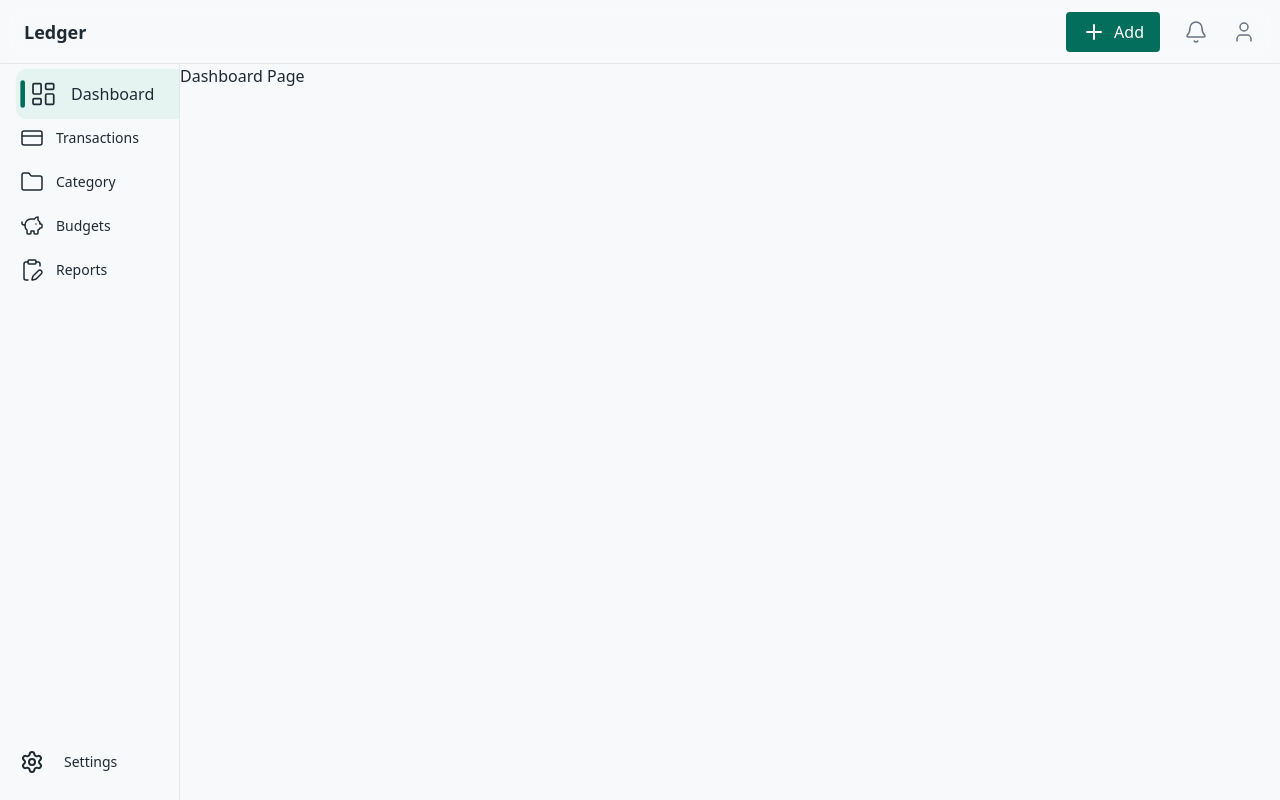
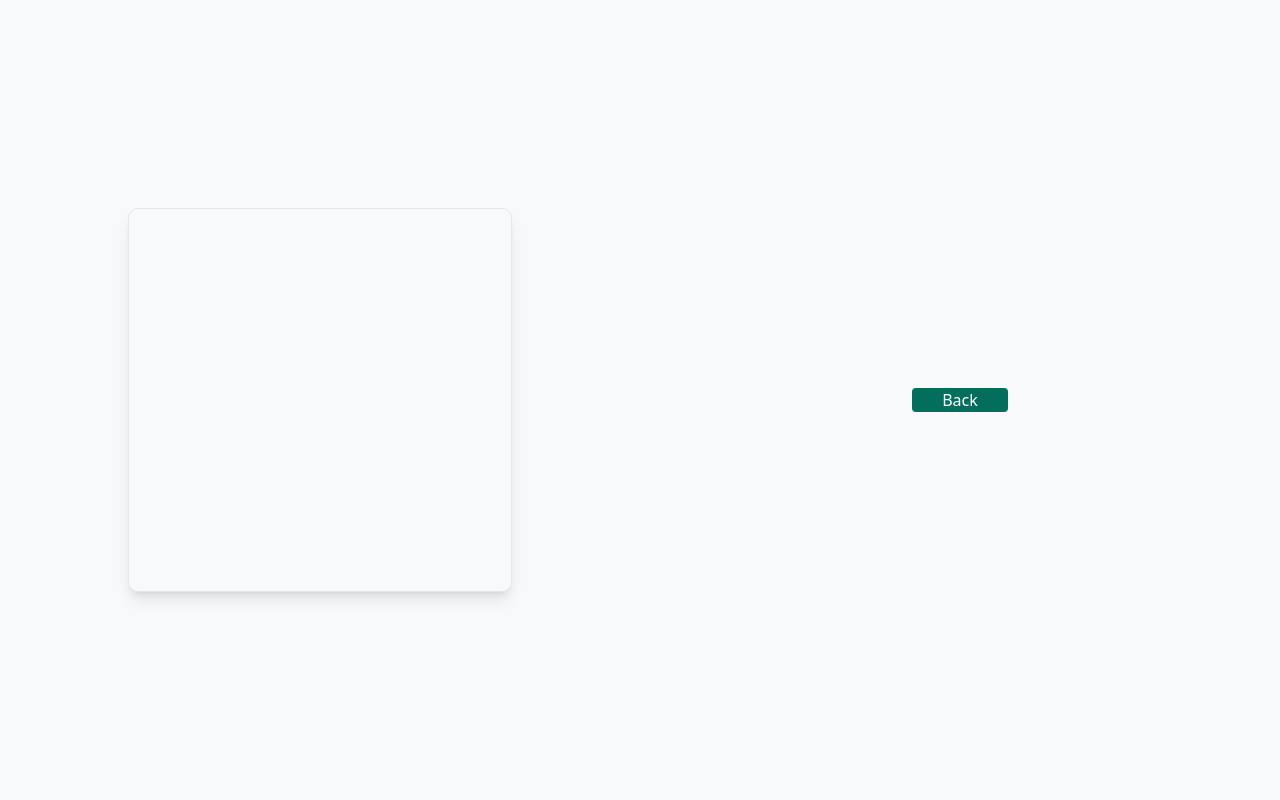
Before and after one commit to mdmdelgado00/ledger-app, a React (Vite) app: page / in a window 1280 px wide. Before the commit this address led to /dashboard. Built offline with nearby package versions, Linux system fonts and the light colour scheme.

Commit message:
motion sandboxing

```diff
--- a/package.json
+++ b/package.json
@@ -21,6 +21,7 @@
   },
   "devDependencies": {
     "@eslint/js": "^9.39.1",
+    "@hookform/resolvers": "^5.2.2",
     "@tailwindcss/vite": "^4.1.18",
     "@types/node": "^24.10.4",
     "@types/react": "^19.2.5",
@@ -34,12 +35,15 @@
     "eslint-plugin-react-hooks": "^7.0.1",
     "eslint-plugin-react-refresh": "^0.4.24",
     "globals": "^16.5.0",
+    "motion": "^12.24.10",
     "postcss": "^8.5.6",
     "prettier": "^3.7.4",
+    "react-hook-form": "^7.70.0",
     "tailwindcss": "^4.1.18",
     "tw-animate-css": "^1.4.0",
     "typescript": "~5.9.3",
     "typescript-eslint": "^8.46.4",
-    "vite": "^7.2.4"
+    "vite": "^7.2.4",
+    "zod": "^4.3.5"
   }
 }
--- a/src/app/App.tsx
+++ b/src/app/App.tsx
@@ -1,14 +1,7 @@
 import "../styles/general.css";
-import { GeneralLayout } from "./layout/generalLayout";
 
 function App() {
-  return (
-    <>
-      <GeneralLayout>
-        <div>Your app content goes here</div>
-      </GeneralLayout>
-    </>
-  );
+  return <></>;
 }
 
 export default App;
--- a/src/app/main.tsx
+++ b/src/app/main.tsx
@@ -1,7 +1,7 @@
 import { StrictMode } from "react";
 import { createRoot } from "react-dom/client";
+import App from "./App.tsx";
 import "./styles/general.css";
-import App from "./App.tsx";
 
 createRoot(document.getElementById("root")!).render(
   <StrictMode>
--- /dev/null
+++ b/src/app/pages/authPage.tsx
@@ -0,0 +1,38 @@
+import { LoginCard } from "@features/auth/components/LoginCard";
+import { motion } from "motion/react";
+import { useState } from "react";
+
+export default function AuthPage() {
+  const [showSignUp, setShowSignUp] = useState(false);
+
+  return (
+    <main className="flex min-h-screen bg-background">
+      <div className="flex-1 flex items-center justify-center">
+        {showSignUp ? (
+          <motion.button
+            className="w-24 bg-primary rounded text-white cursor-pointer"
+            onClick={() => setShowSignUp(false)}
+            layoutId="auth-button"
+          >
+            Back
+          </motion.button>
+        ) : (
+          <LoginCard />
+        )}
+      </div>
+      <div className="flex-1 relative flex items-center justify-center">
+        {showSignUp ? (
+          <LoginCard />
+        ) : (
+          <motion.button
+            className="w-24 bg-primary rounded text-white cursor-pointer"
+            onClick={() => setShowSignUp(true)}
+            layoutId="auth-button"
+          >
+            Back
+          </motion.button>
+        )}
+      </div>
+    </main>
+  );
+}
--- a/src/app/router.tsx
+++ b/src/app/router.tsx
@@ -1,10 +1,11 @@
 import { createBrowserRouter, Navigate } from "react-router-dom";
 import { GeneralLayout } from "./layout/generalLayout";
+import AuthPage from "./pages/authPage";
 
 export const router = createBrowserRouter([
   {
     path: "/",
-    element: <GeneralLayout />,
+    element: /*<GeneralLayout />*/ <AuthPage />,
     children: [
       { index: true, element: <Navigate to="/dashboard" replace /> },
       { path: "dashboard", element: <div>Dashboard Page</div> },
--- /dev/null
+++ b/src/features/auth/components/LoginCard.tsx
@@ -0,0 +1,10 @@
+import { motion } from "motion/react";
+
+export function LoginCard() {
+  return (
+    <motion.div
+      className="w-96 h-96 p-6 border rounded-lg shadow-lg"
+      layoutId="auth-card"
+    ></motion.div>
+  );
+}
```
Also changed, not shown: 1 other file (tests, documents, lock files or other folders).
